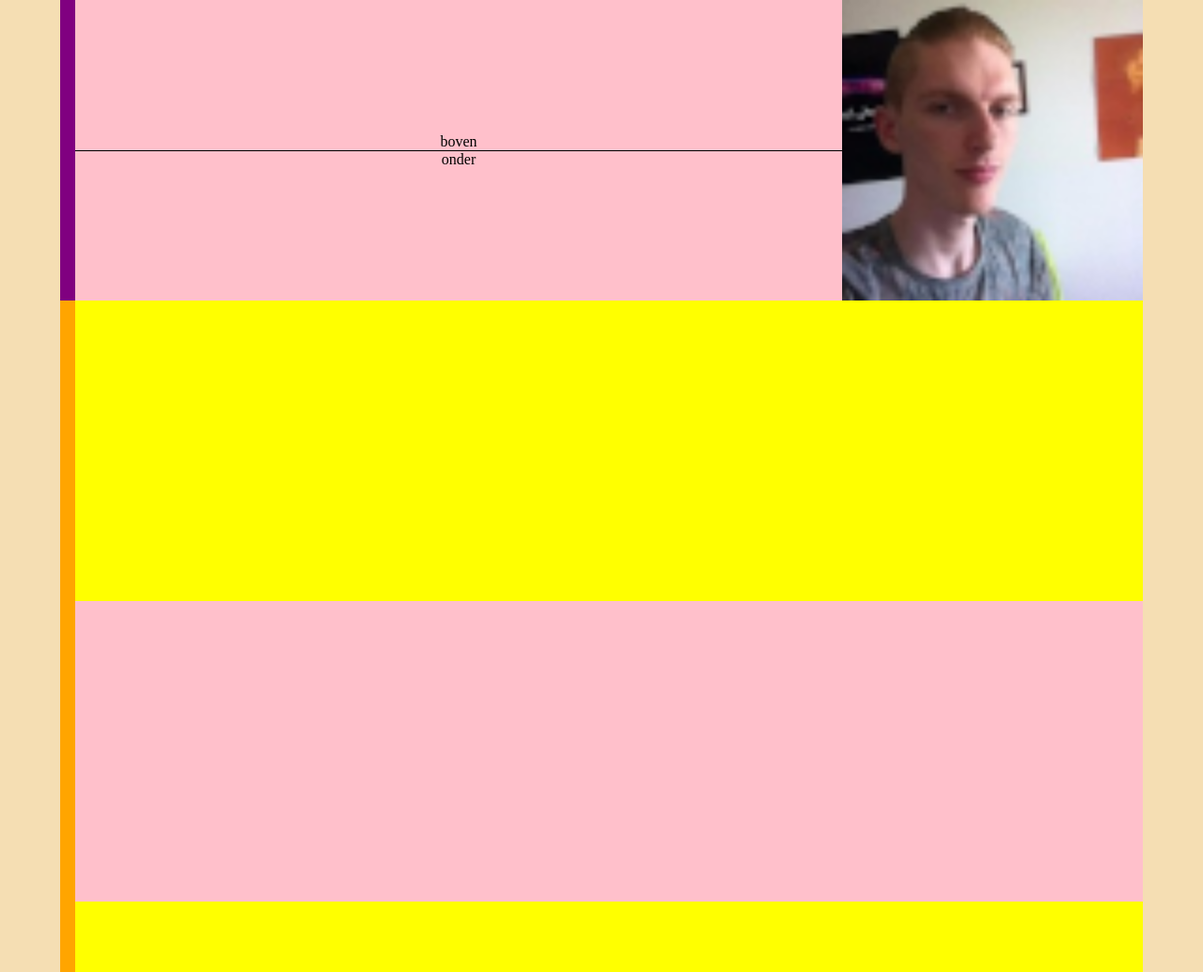
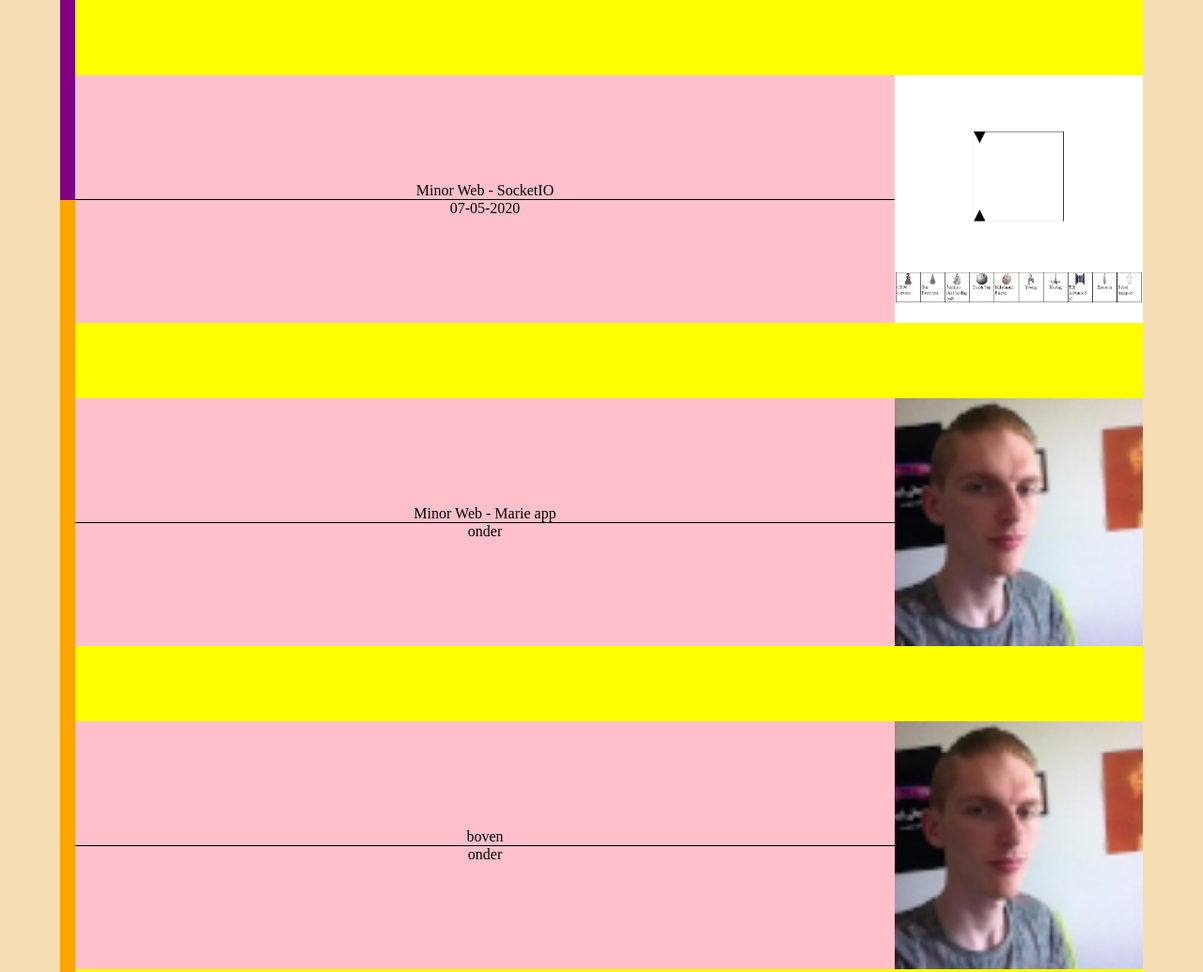
Before and after one commit to TimTerwijn/tterwijn.nl, a plain HTML site: page index.html in a window 1280 px wide. Shown: the top 1035 px of the page at 94% size. Drawn offline with Linux system fonts and the light colour scheme.

Commit message:
some changes

```diff
--- a/index.html
+++ b/index.html
@@ -35,17 +35,39 @@
 
   <!-- Timeline page  -->
   <main>
+    <!-- loading bar -->
     <article>
       <section></section>
       <section></section>
     </article>
+
+    <!-- content -->
     <article>
+      <section>
+        <p>Minor Web - SocketIO</p>
+        <img src="./static/img/projects/SocketIO.png" alt="alt">
+        <p>07-05-2020</p>
+      </section>
+      <section>
+        <p>Minor Web - Marie app</p>
+        <img src="./static/img/tim.png" alt="alt">
+        <p>onder</p>
+      </section>
       <section>
         <p>boven</p>
         <img src="./static/img/tim.png" alt="alt">
         <p>onder</p>
       </section>
-      <section></section>
+      <section>
+        <p>boven</p>
+        <img src="./static/img/tim.png" alt="alt">
+        <p>onder</p>
+      </section>
+      <section>
+        <p>boven</p>
+        <img src="./static/img/tim.png" alt="alt">
+        <p>onder</p>
+      </section>
     </article>
   </main>
 
--- a/static/css/timeline-page.css
+++ b/static/css/timeline-page.css
@@ -9,7 +9,7 @@ main:nth-child(2){
 main:nth-child(2)>article:nth-child(1){
     background-color: green;
     display: grid;
-    grid-template-rows: 20rem auto;
+    grid-template-rows: 26.6vh;
 }
 
 main:nth-child(2)>article:nth-child(1)>section:nth-child(1){
@@ -26,10 +26,10 @@ main:nth-child(2)>article:nth-child(2){
 
 main:nth-child(2)>article:nth-child(2)>section{
     background-color: pink;
-    height: 20rem;
-    margin-bottom: 20rem;
+    height: 33vh;
+    margin: 10vh 0;
     display: grid;
-    grid-template-columns: auto 20rem;
+    grid-template-columns: auto 33vh;
     grid-template-rows: 50% 50%;
 }
 
```
Also changed, not shown: static/img/projects/SocketIO.png (added).
